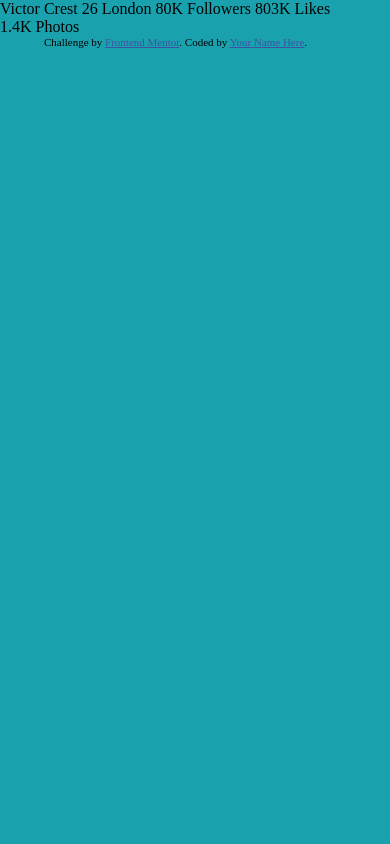
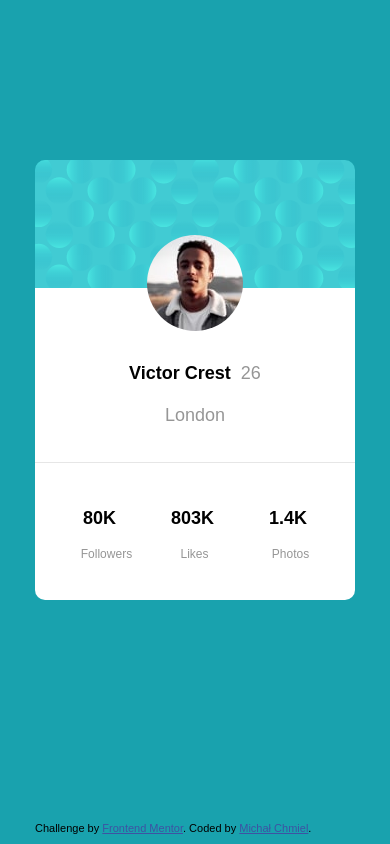
Before and after one commit to xgunzo/profile-card-component-main, a plain HTML site: page index.html in a window 390 px wide. Drawn offline with Linux system fonts and the light colour scheme; a web font is replaced by a local one.

Commit message:
Added mobile support

```diff
--- a/index.html
+++ b/index.html
@@ -10,30 +10,39 @@
   <title>Frontend Mentor | Profile card component</title>
 
   <!-- Feel free to remove these styles or customise in your own stylesheet 👍 -->
-  <style>
-    .attribution { font-size: 11px; text-align: center; }
-    .attribution a { color: hsl(228, 45%, 44%); }
-  </style>
 </head>
 <body>
   <div class="wrapper">
     <div class="card">
-  Victor Crest
-  26
-  London
+      <div class="card-top">
+        <img src="images/bg-pattern-card.svg">
+      </div>
+      <div class="card-profile-image">
+        <img src="images/image-victor.jpg">
+      </div>
+      <div class="card-mid">
+        <span class="name">Victor Crest</span>
+        <span class="age">26</span>
+        <br><br>
+        <span class="city">London</span>
+      </div>
+      <div class="card-bottom">
+        <ul class="numbers">
+          <li><span>80K</span></li>
+          <li><span class="number">803K</span></li>
+          <li><span class="number">1.4K</span></li>
+        </ul>
 
-  80K
-  Followers
+        <ul class="texts">
+          <li><span class="text1">Followers</span></li>
+          <li><span class="text2">Likes</span></li>
+          <li><span class="text3">Photos</span></li>
+        </ul>
 
-  803K
-  Likes
-
-  1.4K
-  Photos
     </div>
   <div class="attribution">
     Challenge by <a href="https://www.frontendmentor.io?ref=challenge" target="_blank">Frontend Mentor</a>.
-    Coded by <a href="#">Your Name Here</a>.
+    Coded by <a href="#">Michał Chmiel</a>.
   </div>
 </div>
 </body>
--- a/style.css
+++ b/style.css
@@ -1,3 +1,5 @@
+@import url(https://fonts.google.com/specimen/Kumbh+Sans);
+
 body {
     margin: 0;
     padding: 0;
@@ -6,11 +8,123 @@ body {
 }
 
 .wrapper {
+    margin: 0 auto;
     display: block;
-    max-width: 90%;
+    max-width: 320px;
 }
 
 .card {
     margin: 0 auto;
+    display: block;
     width: 100%;
+    margin-top: 50%;
+    font-size: 18px;
+    font-family: Kumbh Sans, sans-serif;
 }
+
+.card-top {
+    margin: 0 auto;
+    height: 15em;
+    width: 100%;
+    height: 100%;
+}
+
+.card-top img {
+    width: 100%;
+    border-radius: 10px 10px 0 0;
+}
+
+.card-profile-image {
+    margin: 0 auto;
+    border-radius: 50px;
+    background-color: white;
+    width: 96px;
+    height: 96px;
+    padding: 5px;
+    margin-top: -3.5em;
+}
+
+.card-profile-image img {
+    border-radius: 50px;
+}
+
+.card-mid {
+    background-color: white;
+    margin-top: -3.5em;
+    padding-top: 5em;
+    padding-bottom: 2em;
+    text-align: center;
+    border-bottom: 1px solid hsl(0, 0%, 90%);
+}
+
+.card-mid .name {
+    font-weight: 700;
+}
+
+.card-mid .age {
+    font-weight: 400;
+    color: hsl(0, 0%, 59%);
+    padding-left: 5px;
+}
+
+.card-mid .city {
+    font-weight: 400;
+    color: hsl(0, 0%, 59%);
+}
+
+.card-bottom {
+    background-color: white;
+    padding-top: 1.5em;
+    padding-bottom: 1.5em;
+    border-radius: 0 0 10px 10px;
+    text-align: center;
+}
+
+.card-bottom ul {
+    padding: 0;
+
+}
+
+.card-bottom ul li {
+    list-style: none;
+    display: inline;
+}
+
+.card-bottom .number {
+    padding-left: 50px;
+}
+
+.card-bottom .numbers {
+    font-weight: 700;
+}
+
+.card-bottom .texts {
+    font-size: 12px;
+    color: hsl(0, 0%, 59%);
+}
+
+.card-bottom .text1 {
+    padding-right: 40px;
+}
+
+.card-bottom .text2 {
+    padding-left: 5px;
+    padding-right: 15px;
+}
+.card-bottom .text3 {
+    padding-left: 45px;
+    padding-right: 0px;
+}
+
+
+.attribution {
+    font-size: 11px;
+    text-align: center;
+    position: absolute;
+    bottom: 0;
+    padding-bottom: 10px;
+}
+
+.attribution a {
+    color: hsl(228, 45%, 44%);
+}
```
